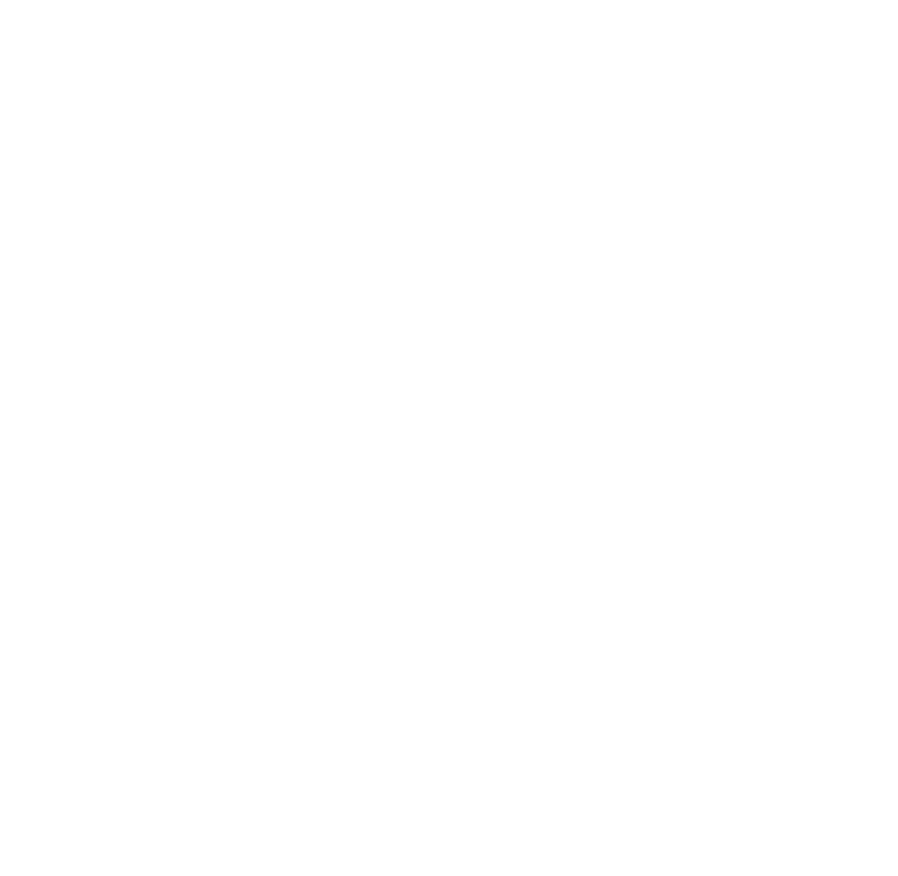
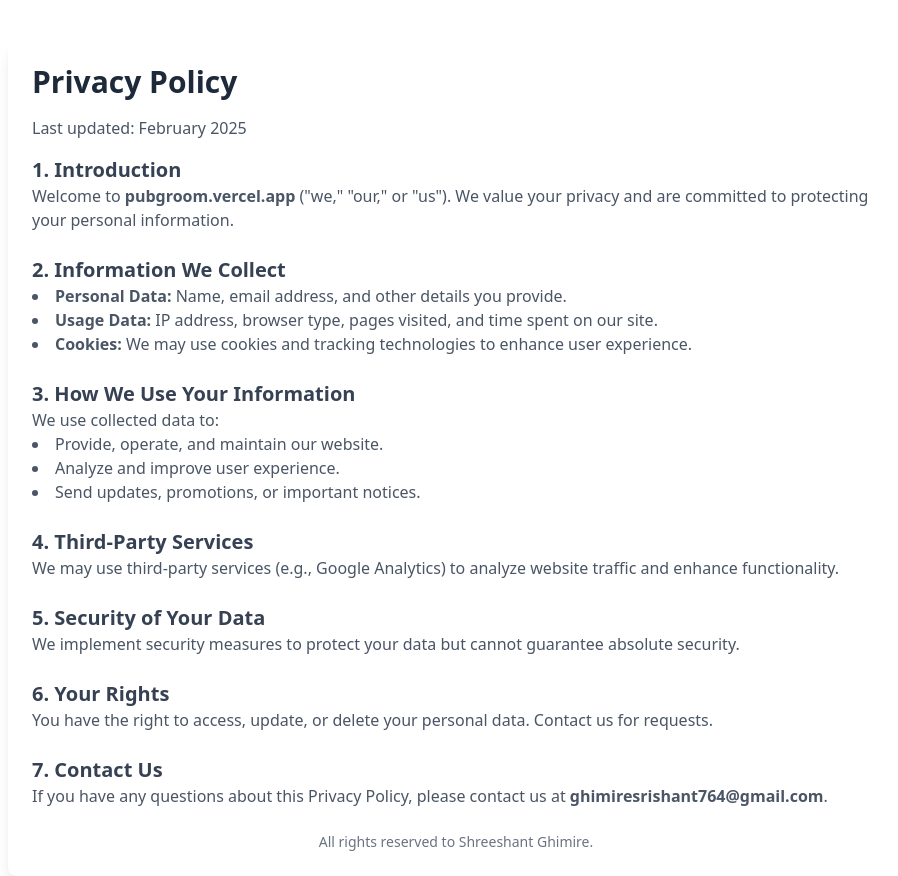
Before and after one commit to ShreeshantGmr764/pubgroom, a React (Vite) app: page /privacy in a window 1280 px wide. Before the commit this address had no page. Shown: the whole page, without its empty margins (184-1082 px from the left). Before the commit the page ends 800 px from the top, so only its background shows below. Built offline with nearby package versions, Linux system fonts and the light colour scheme.

Commit message:
Updated Footer on every pages

```diff
--- a/src/App.jsx
+++ b/src/App.jsx
@@ -7,6 +7,7 @@
 import Login from './components/Login'
 import Signup from './components/SignUp'
 import ContactComponent from './components/contactComponent'
+import Privacy from './pages/Privacy'
 
 
 
@@ -21,6 +22,7 @@
         <Route path='/login' element={<Login />} />
         <Route path='/signup' element={<Signup />} />
         <Route path='/contactUs' element={<ContactComponent />} />
+        <Route path='/privacy' element={<Privacy />} />
       </Routes>
     </div>
   )
--- a/src/assets/assets.js
+++ b/src/assets/assets.js
@@ -21,6 +21,7 @@
 import three_v_three_syro from "./3v3_syro.jpg";
 
 import four_v_four_11round from "./4v4_11round.jpg";
+import four_v_four_apartment from "./4v4_apartment.jpg";
 
 import best_spray_1v1 from "./BestSpray1v1.jpg";
 import intense_tdm_1v1 from "./IntanseTdm1v1.jpg";
@@ -50,6 +51,7 @@
   three_v_three_shortgun,
   three_v_three_syro,
   four_v_four_11round,
+  four_v_four_apartment,
   best_spray_1v1,
   intense_tdm_1v1,
   hero_img,
--- a/src/components/Hero.jsx
+++ b/src/components/Hero.jsx
@@ -22,6 +22,7 @@
   three_v_three_shortgun,
   three_v_three_syro,
   four_v_four_11round,
+  four_v_four_apartment,
   best_spray_1v1,
   intense_tdm_1v1,
   Hero_img,
@@ -42,13 +43,12 @@
   };
 
   const games1v1 = [
-    { image: one_v_one_1, title: "1v1 Game 1", map: "1v1(1)" },
-    { image: one_v_one_longrange_spray, title: "1v1 Game 2", map: "1v1 Longrange Spray" },
-    { image: one_v_one_m4_short, title: "1v1 Game 3", map: "1v1 m4 short" },
-    { image: one_v_one_m4_shortrange, title: "1v1 Game 4", map: "1v1 m4 shortrange" },
-    { image: one_v_one_ump_akm, title: "1v1 Game 5", map: "1v1 ump akm" },
-    { image: one_v_one_apartment, title: "1v1 Game 6", map: "1v1 Apartment" },
-    { image: one_v_one_m4, title: "1v1 Game 7", map: "1v1 M4" },
+    { image: one_v_one_longrange_spray, title: "1v1 Game 1", map: "1v1 Longrange Spray" },
+    { image: one_v_one_m4_short, title: "1v1 Game 2", map: "1v1 m4 short" },
+    { image: one_v_one_m4_shortrange, title: "1v1 Game 3", map: "1v1 m4 shortrange" },
+    { image: one_v_one_ump_akm, title: "1v1 Game 4", map: "1v1 ump akm" },
+    { image: one_v_one_apartment, title: "1v1 Game 5", map: "1v1 Apartment" },
+    { image: one_v_one_m4, title: "1v1 Game 6", map: "1v1 M4" },
   ].map(game => ({ ...game, players: 2, odds: "1.8", time: "3:00 PM", fee: "Rs 25" }));
 
   const games2v2 = [
@@ -71,6 +71,7 @@
 
   const games4v4 = [
     { image: four_v_four_11round, title: "4v4 Game 1", map: "4v4 11round" },
+    { image: four_v_four_apartment, title: "4v4 Game 2", map: "4v4 apartment" },
   ].map(game => ({ ...game, players: 8, odds: "1.9", time: "6:00 PM", fee: "Rs 100" }));
 
   const bestSprayGames = [
@@ -221,10 +222,10 @@
             <div className="relative">
               <img src={selectedImage} alt="Selected Game" className="w-full h-auto rounded-lg mb-4" />
               <button
-                className="absolute top-2 left-2 text-gray-500 dark:text-gray-400 hover:text-gray-700 dark:hover:text-gray-300"
+                className="flex text-2xl font-bold absolute top-2 left-2 text-gray-500 dark:text-gray-400 hover:text-gray-700 dark:hover:text-gray-300"
                 onClick={closeModal}
               >
-                <AiOutlineArrowLeft className="w-6 h-6" />
+                <AiOutlineArrowLeft className="w-6 h-6 text-2xl font-bold " /> Back To Home
               </button>
             </div>
           </div>
--- a/src/components/contactComponent.jsx
+++ b/src/components/contactComponent.jsx
@@ -1,5 +1,6 @@
 import React from 'react';
 import { FaDiscord, FaInstagram, FaTiktok } from 'react-icons/fa';
+import { Link } from 'react-router-dom';
 
 const ContactComponent = () => {
   return (
@@ -27,16 +28,16 @@
         <span className="text-sm text-gray-500 sm:text-center dark:text-gray-400">© 2025 Shreeshant Ghimire. All Rights Reserved.</span>
         <ul className="flex flex-wrap items-center mt-3 text-sm font-medium text-gray-500 dark:text-gray-400 sm:mt-0">
           <li>
-            <a href="/about" className="hover:underline me-4 md:me-6">About</a>
+            <Link to="/about" className="hover:underline me-4 md:me-6">About</Link>
           </li>
           <li>
-            <a href="/privacy" className="hover:underline me-4 md:me-6">Privacy Policy</a>
+            <Link to="/privacy" className="hover:underline me-4 md:me-6">Privacy Policy</Link>
           </li>
           <li>
             <a href="/terms" className="hover:underline me-4 md:me-6">Terms of Service</a>
           </li>
           <li>
-            <a href="/contact" className="hover:underline">Contact</a>
+            <Link to="/contact" className="hover:underline">Contact</Link>
           </li>
         </ul>
       </div>
--- a/src/pages/About.jsx
+++ b/src/pages/About.jsx
@@ -1,7 +1,9 @@
 import React from 'react';
+import { Link } from 'react-router-dom';
 
 const About = () => {
     return (
+        <>
         <div className="flex justify-center items-center h-screen bg-gray-100 dark:bg-gray-900 text-gray-900 dark:text-white">
             <div className="w-full max-w-4xl p-8 bg-white dark:bg-gray-800 rounded-lg shadow-lg">
                 <h1 className="text-4xl font-extrabold mb-4 font-sans text-center">
@@ -49,6 +51,25 @@
                 </div>
             </div>
         </div>
+
+        <div className="w-full mx-auto max-w-screen-xl p-4 flex flex-col items-center justify-center relative top-14">
+        <span className="text-sm text-gray-500 sm:text-center dark:text-gray-400">© 2025 Shreeshant Ghimire. All Rights Reserved.</span>
+        <ul className="flex flex-wrap items-center mt-3 text-sm font-medium text-gray-500 dark:text-gray-400 sm:mt-0">
+          <li>
+            <Link to="/about" className="hover:underline me-4 md:me-6">About</Link>
+          </li>
+          <li>
+            <Link to="/privacy" className="hover:underline me-4 md:me-6">Privacy Policy</Link>
+          </li>
+          <li>
+            <a href="/terms" className="hover:underline me-4 md:me-6">Terms of Service</a>
+          </li>
+          <li>
+            <Link to="/contact" className="hover:underline">Contact</Link>
+          </li>
+        </ul>
+      </div>
+        </>
     );
 };
 
--- a/src/pages/Contact.jsx
+++ b/src/pages/Contact.jsx
@@ -10,7 +10,8 @@
 
 const Contact = () => {
     return (
-        <div className="h-screen w-screen flex items-center justify-center p-4 bg-gray-100 dark:bg-gray-900 text-gray-900 dark:text-gray-100 font-sans">
+        <>
+        <div className="h-screen w-screen flex items-center justify-center p-4 bg-gray-100 dark:bg-gray-900 text-gray-900 dark:text-gray-100 font-sans sm:mt-10">
             <Link to="/" className="absolute top-4 left-4 text-gray-900 dark:text-gray-100">
                 <FaArrowLeft className="text-2xl" />
             </Link>
@@ -99,7 +100,26 @@
                     </div>
                 </div>
             </div>
+
         </div>
+        <div className="w-full mx-auto max-w-screen-xl p-4 flex flex-col items-center justify-center mt-6">
+                <span className="text-sm text-gray-500 sm:text-center dark:text-gray-400">© 2025 Shreeshant Ghimire. All Rights Reserved.</span>
+                <ul className="flex flex-wrap items-center mt-3 text-sm font-medium text-gray-500 dark:text-gray-400 sm:mt-0">
+                  <li>
+                    <Link to="/about" className="hover:underline me-4 md:me-6">About</Link>
+                  </li>
+                  <li>
+                    <Link to="/privacy" className="hover:underline me-4 md:me-6">Privacy Policy</Link>
+                  </li>
+                  <li>
+                    <a href="/terms" className="hover:underline me-4 md:me-6">Terms of Service</a>
+                  </li>
+                  <li>
+                    <Link to="/contact" className="hover:underline">Contact</Link>
+                  </li>
+                </ul>
+              </div>
+              </>
     );
 };
 
--- a/src/pages/Payment.jsx
+++ b/src/pages/Payment.jsx
@@ -2,11 +2,13 @@
 import { useNavigate } from 'react-router-dom';
 import qr from '../assets/Qr.jpg';
 import { IoArrowBack } from "react-icons/io5";
+import { Link } from 'react-router-dom';
 
 const Payment = () => {
     const navigate = useNavigate();
 
     return (
+        <>
         <div className="min-h-screen flex flex-col items-center justify-center p-6 bg-gray-100 dark:bg-gray-900 text-gray-900 dark:text-gray-100">
             {/* Back to Home Button */}
             <button
@@ -71,6 +73,24 @@
                 </div>
             </div>
         </div>
+        <div className="w-full mx-auto max-w-screen-xl p-4 flex flex-col items-center justify-center mt-6">
+        <span className="text-sm text-gray-500 sm:text-center dark:text-gray-400">© 2025 Shreeshant Ghimire. All Rights Reserved.</span>
+        <ul className="flex flex-wrap items-center mt-3 text-sm font-medium text-gray-500 dark:text-gray-400 sm:mt-0">
+          <li>
+            <Link to="/about" className="hover:underline me-4 md:me-6">About</Link>
+          </li>
+          <li>
+            <Link to="/privacy" className="hover:underline me-4 md:me-6">Privacy Policy</Link>
+          </li>
+          <li>
+            <a href="/terms" className="hover:underline me-4 md:me-6">Terms of Service</a>
+          </li>
+          <li>
+            <Link to="/contact" className="hover:underline">Contact</Link>
+          </li>
+        </ul>
+      </div>
+        </>
     );
 };
 
--- /dev/null
+++ b/src/pages/Privacy.jsx
@@ -0,0 +1,70 @@
+import React from "react";
+
+const PrivacyPolicy = () => {
+  return (
+    <div className="max-w-4xl mx-auto p-6 bg-white shadow-lg rounded-lg mt-10">
+      <h1 className="text-3xl font-bold mb-4 text-gray-800">Privacy Policy</h1>
+      <p className="text-gray-600 mb-4">Last updated: February 2025</p>
+
+      <section className="mb-6">
+        <h2 className="text-xl font-semibold text-gray-700">1. Introduction</h2>
+        <p className="text-gray-600">
+          Welcome to <strong>pubgroom.vercel.app</strong> ("we," "our," or "us"). We value your privacy and are committed to protecting your personal information.
+        </p>
+      </section>
+
+      <section className="mb-6">
+        <h2 className="text-xl font-semibold text-gray-700">2. Information We Collect</h2>
+        <ul className="list-disc list-inside text-gray-600">
+          <li><strong>Personal Data:</strong> Name, email address, and other details you provide.</li>
+          <li><strong>Usage Data:</strong> IP address, browser type, pages visited, and time spent on our site.</li>
+          <li><strong>Cookies:</strong> We may use cookies and tracking technologies to enhance user experience.</li>
+        </ul>
+      </section>
+
+      <section className="mb-6">
+        <h2 className="text-xl font-semibold text-gray-700">3. How We Use Your Information</h2>
+        <p className="text-gray-600">
+          We use collected data to:
+        </p>
+        <ul className="list-disc list-inside text-gray-600">
+          <li>Provide, operate, and maintain our website.</li>
+          <li>Analyze and improve user experience.</li>
+          <li>Send updates, promotions, or important notices.</li>
+        </ul>
+      </section>
+
+      <section className="mb-6">
+        <h2 className="text-xl font-semibold text-gray-700">4. Third-Party Services</h2>
+        <p className="text-gray-600">
+          We may use third-party services (e.g., Google Analytics) to analyze website traffic and enhance functionality.
+        </p>
+      </section>
+
+      <section className="mb-6">
+        <h2 className="text-xl font-semibold text-gray-700">5. Security of Your Data</h2>
+        <p className="text-gray-600">
+          We implement security measures to protect your data but cannot guarantee absolute security.
+        </p>
+      </section>
+
+      <section className="mb-6">
+        <h2 className="text-xl font-semibold text-gray-700">6. Your Rights</h2>
+        <p className="text-gray-600">
+          You have the right to access, update, or delete your personal data. Contact us for requests.
+        </p>
+      </section>
+
+      <section className="mb-6">
+        <h2 className="text-xl font-semibold text-gray-700">7. Contact Us</h2>
+        <p className="text-gray-600">
+          If you have any questions about this Privacy Policy, please contact us at <strong>ghimiresrishant764@gmail.com</strong>.
+        </p>
+      </section>
+
+      <p className="text-gray-500 text-sm mt-6 text-center">All rights reserved to Shreeshant Ghimire.</p>
+    </div>
+  );
+};
+
+export default PrivacyPolicy;
```
Also changed, not shown: src/assets/4v4_apartment.jpg (added).
